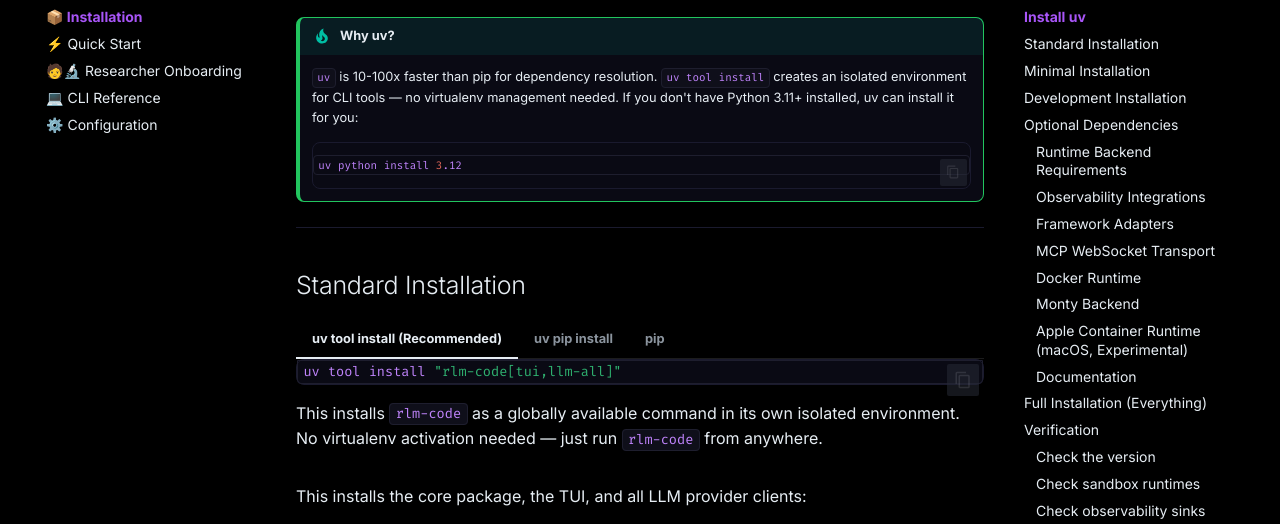
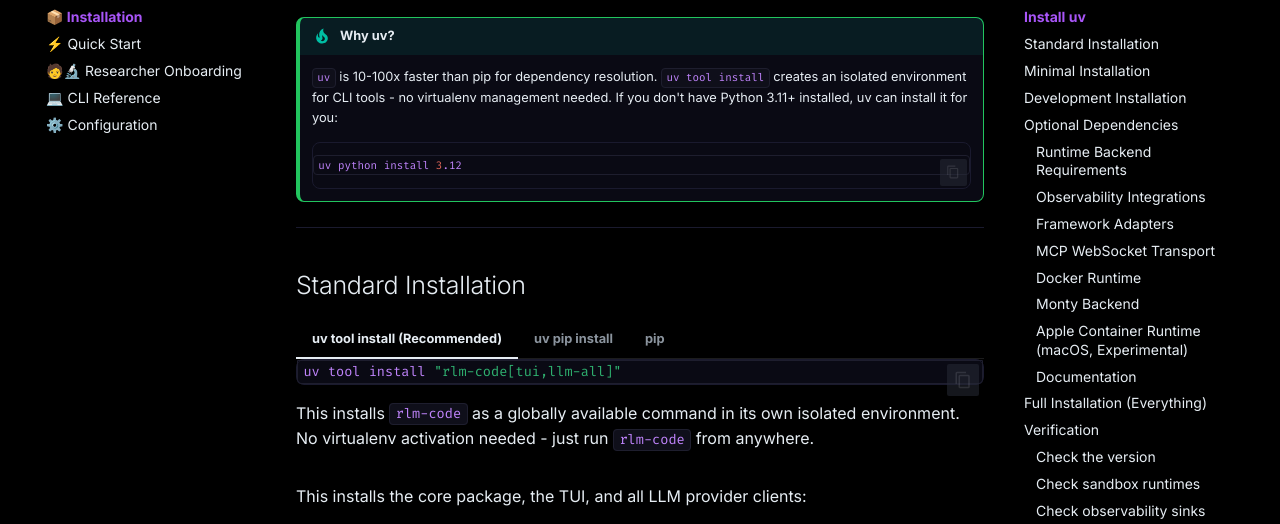
Before and after one commit to SuperagenticAI/rlm-code, an MkDocs documentation site: the page built from docs/getting-started/installation.md, in a window 1280 px wide and 1400 px high, scrolled down 810 px. Shown: the part 168-692 px from the top of the window. Built offline with MkDocs 1.6.1 and Material for MkDocs 9.7.7, drawn with Linux system fonts in a browser that asks for light colours; comment, search, counter and statistics services are not loaded.

Commit message:
Add some docs fixes

````diff
--- a/docs/getting-started/installation.md
+++ b/docs/getting-started/installation.md
@@ -28,7 +28,7 @@
 ```
 
 !!! tip "Why uv?"
-    `uv` is 10-100x faster than pip for dependency resolution. `uv tool install` creates an isolated environment for CLI tools — no virtualenv management needed. If you don't have Python 3.11+ installed, uv can install it for you:
+    `uv` is 10-100x faster than pip for dependency resolution. `uv tool install` creates an isolated environment for CLI tools - no virtualenv management needed. If you don't have Python 3.11+ installed, uv can install it for you:
 
     ```bash
     uv python install 3.12
@@ -44,7 +44,7 @@
     uv tool install "rlm-code[tui,llm-all]"
     ```
 
-    This installs `rlm-code` as a globally available command in its own isolated environment. No virtualenv activation needed — just run `rlm-code` from anywhere.
+    This installs `rlm-code` as a globally available command in its own isolated environment. No virtualenv activation needed - just run `rlm-code` from anywhere.
 
 === "uv pip install"
 
--- a/docs/stylesheets/extra.css
+++ b/docs/stylesheets/extra.css
@@ -167,7 +167,7 @@
 }
 
 .rlm-hero-logo {
-  width: 180px;
+  width: min(340px, 72vw);
   height: auto;
   margin-bottom: 0.5em;
   filter: drop-shadow(0 0 24px rgba(124, 58, 237, 0.35));
@@ -243,11 +243,6 @@
   background: #050510;
 }
 
-.rlm-quickstart h3 {
-  margin-top: 0;
-  color: #a855f7;
-}
-
 /* Badge pills */
 .rlm-badge {
   display: inline-block;
````
Also changed, not shown: docs/getting-started/quickstart.md (+1 -1 lines), docs/index.md (+32 -32 lines), 3 other files.
